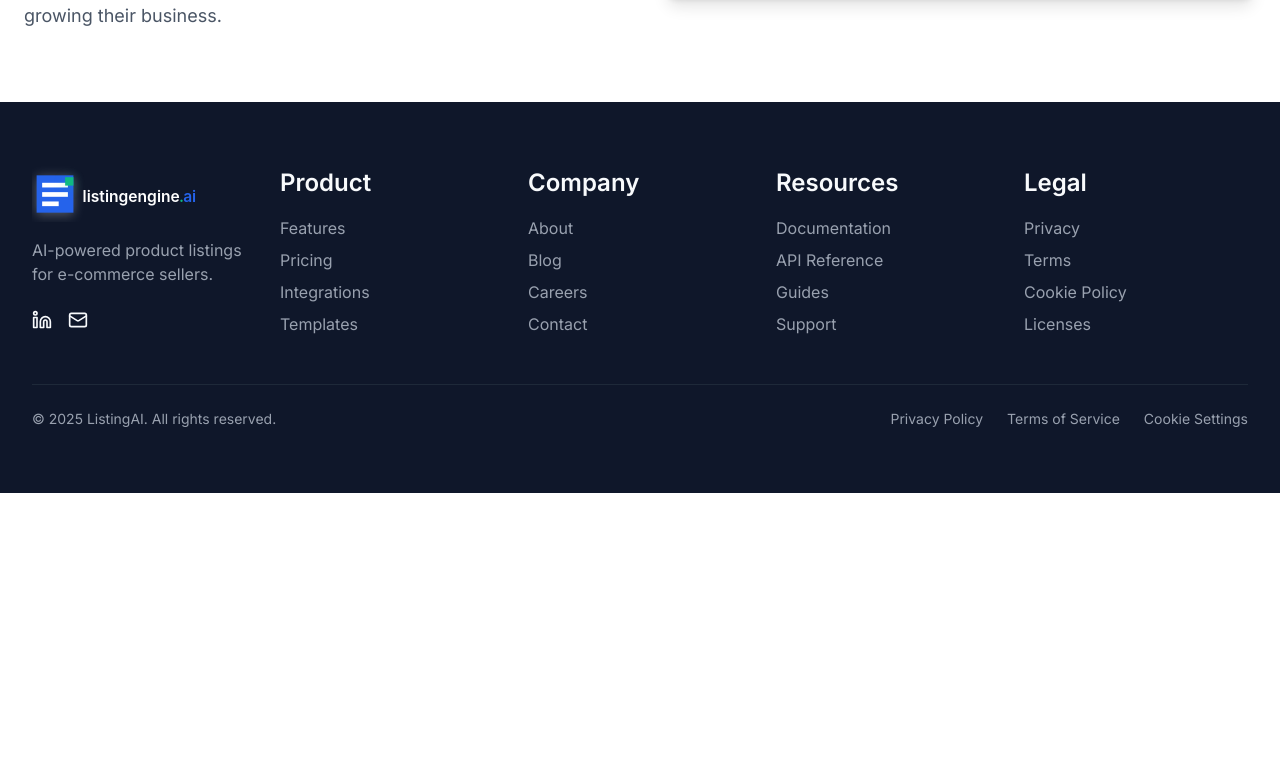
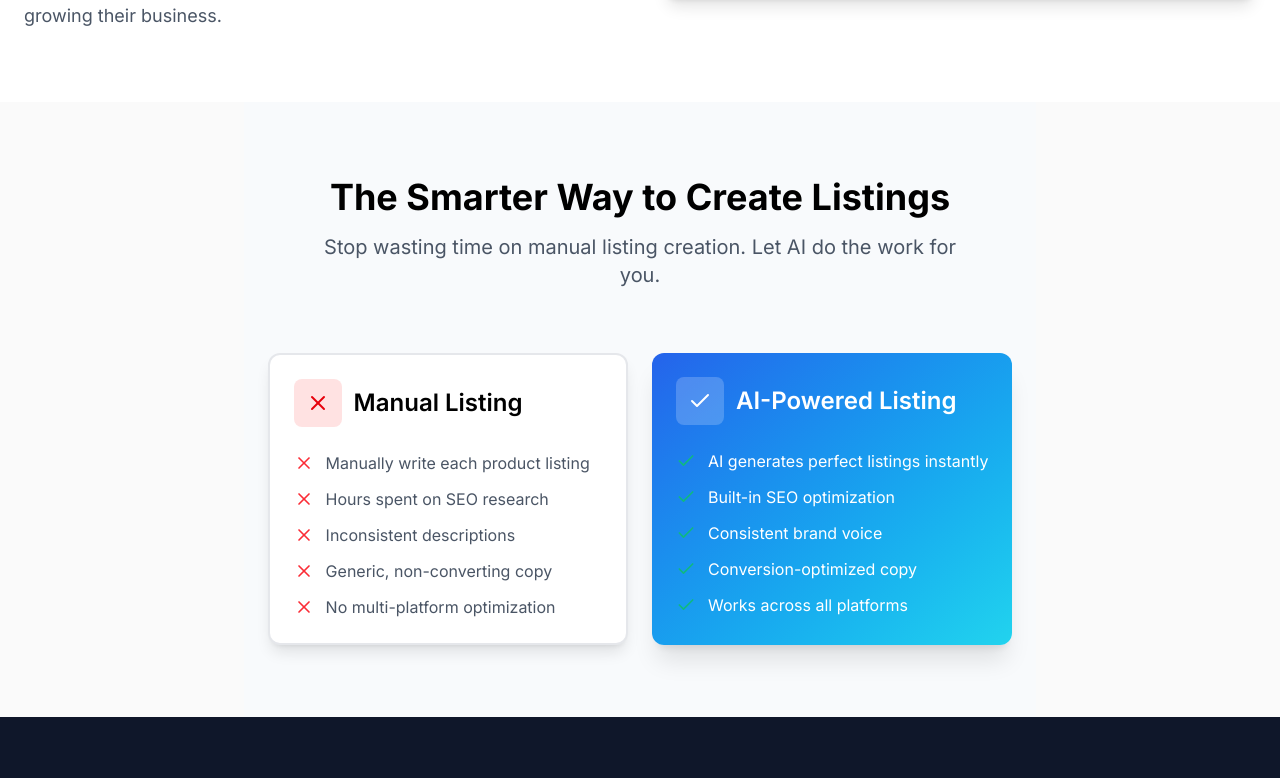
Before and after one commit to evangelista-junior/listing-ai, a Next.js app: page / in a window 1280 px wide. Shown: the part 1642-2420 px from the top of the page. Before the commit the page ends 2135 px from the top, so only its background shows below. Built offline with nearby package versions, Linux system fonts and the light colour scheme.

Commit message:
(feat): Add Product section to showcase AI-powered listing benefits; refactor Hero component heading

```diff
--- a/src/app/page.tsx
+++ b/src/app/page.tsx
@@ -1,5 +1,6 @@
 import { About } from "@/src/components/sections/About";
 import { Hero } from "@/src/components/sections/Hero";
+import { Product } from "../components/sections/Product";
 
 export default function Home() {
   return (
@@ -7,6 +8,7 @@ export default function Home() {
       <main className="flex min-h-screen w-full flex-col items-center justify-between sm:items-start">
         <Hero />
         <About />
+        <Product />
       </main>
     </div>
   );
--- a/src/components/sections/Hero/index.tsx
+++ b/src/components/sections/Hero/index.tsx
@@ -17,10 +17,7 @@ export function Hero() {
             <span className="text-sm">Now in Public Beta</span>
           </div>
 
-          <h1
-            className="mb-6 max-w-3xl mx-auto animate-fade-in"
-            id="hero-heading"
-          >
+          <h1 className="mb-6 max-w-3xl mx-auto animate-fade-in">
             Launch Your Product{" "}
             <span className="bg-linear-to-r from-primary to-auxiliar bg-clip-text text-transparent">
               10x Faster
--- /dev/null
+++ b/src/components/sections/Product/index.tsx
@@ -0,0 +1,82 @@
+import React from "react";
+import { X, Check } from "lucide-react";
+
+export function Product() {
+  const oldWay = [
+    "Manually write each product listing",
+    "Hours spent on SEO research",
+    "Inconsistent descriptions",
+    "Generic, non-converting copy",
+    "No multi-platform optimization",
+  ];
+
+  const newWay = [
+    "AI generates perfect listings instantly",
+    "Built-in SEO optimization",
+    "Consistent brand voice",
+    "Conversion-optimized copy",
+    "Works across all platforms",
+  ];
+
+  return (
+    <section
+      className="relative mx-auto py-18 px-3 sm:px-6 lg:px-6 bg-white-soft"
+      id="product"
+    >
+      <div>
+        <div className="text-center mb-16">
+          <h2 className="mb-3 animate-fade-in">
+            The Smarter Way to Create Listings
+          </h2>
+          <p className="text-xl text-gray-600 max-w-2xl mx-auto animate-fade-in stagger-1">
+            Stop wasting time on manual listing creation. Let AI do the work for
+            you.
+          </p>
+        </div>
+
+        <div className="grid md:grid-cols-2 gap-6 max-w-5xl mx-auto">
+          {/* Old Way */}
+          <div className="bg-white rounded-xl p-6 shadow-lg border-2 border-gray-200 animate-fade-in stagger-2">
+            <div className="flex items-center gap-3 mb-6">
+              <div className="w-12 h-12 bg-red-100 rounded-lg flex items-center justify-center">
+                <X className="w-6 h-6 text-red-600" aria-hidden="true" />
+              </div>
+              <h3>Manual Listing</h3>
+            </div>
+            <ul className="space-y-3">
+              {oldWay.map((item, index) => (
+                <li key={index} className="flex items-start gap-3">
+                  <X
+                    className="w-5 h-5 text-red-500 shrink-0 mt-0.5"
+                    aria-hidden="true"
+                  />
+                  <span className="text-gray-600">{item}</span>
+                </li>
+              ))}
+            </ul>
+          </div>
+
+          <div className="bg-linear-to-br from-primary to-auxiliar rounded-xl p-6 shadow-xl text-white animate-fade-in stagger-3">
+            <div className="flex items-center gap-3 mb-6">
+              <div className="w-12 h-12 bg-white/20 rounded-lg flex items-center justify-center">
+                <Check className="w-6 h-6 text-white" aria-hidden="true" />
+              </div>
+              <h3 className="text-white">AI-Powered Listing</h3>
+            </div>
+            <ul className="space-y-3">
+              {newWay.map((item, index) => (
+                <li key={index} className="flex items-start gap-3">
+                  <Check
+                    className="w-5 h-5 text-secondary shrink-0 mt-0.5"
+                    aria-hidden="true"
+                  />
+                  <span>{item}</span>
+                </li>
+              ))}
+            </ul>
+          </div>
+        </div>
+      </div>
+    </section>
+  );
+}
```
